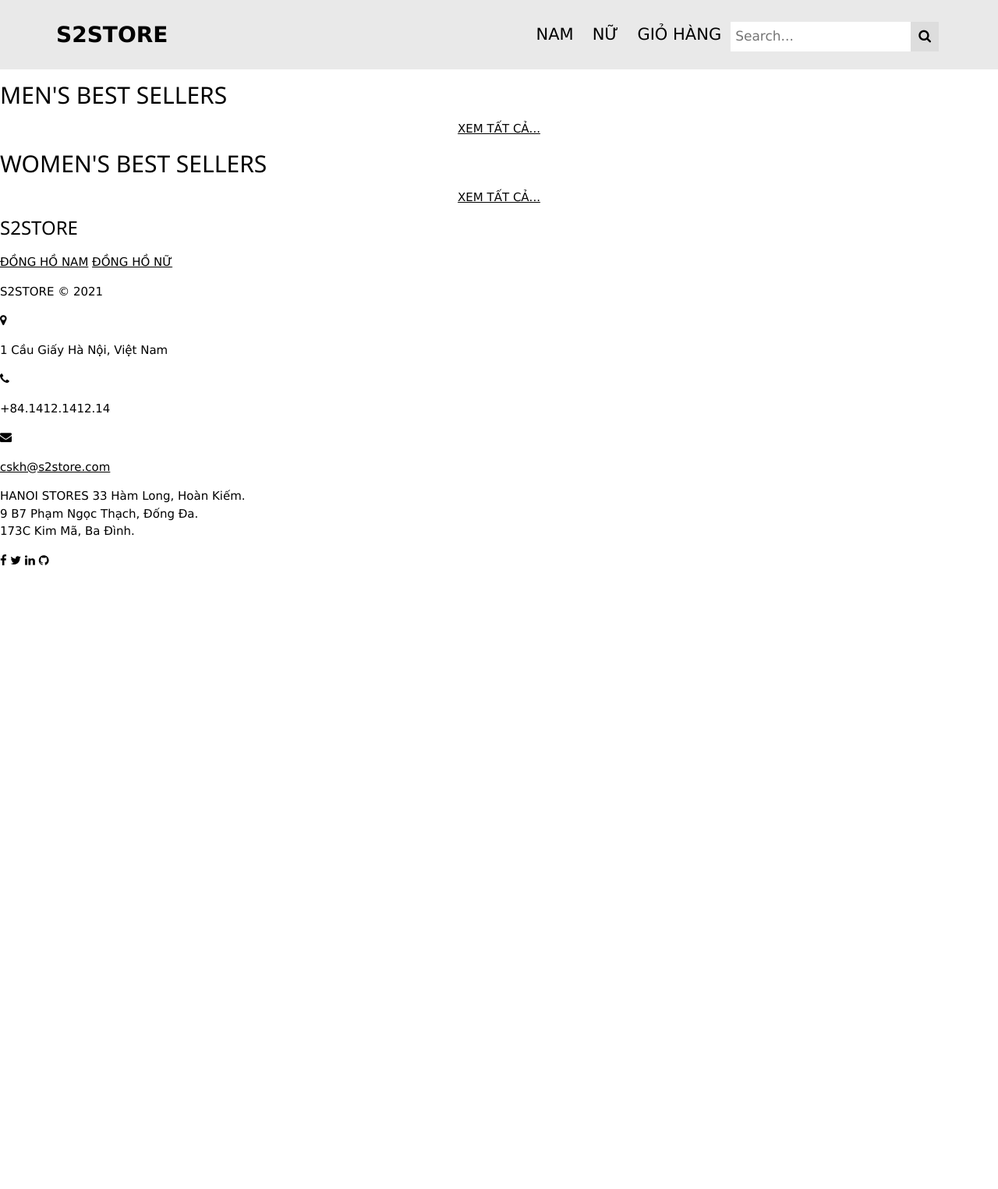
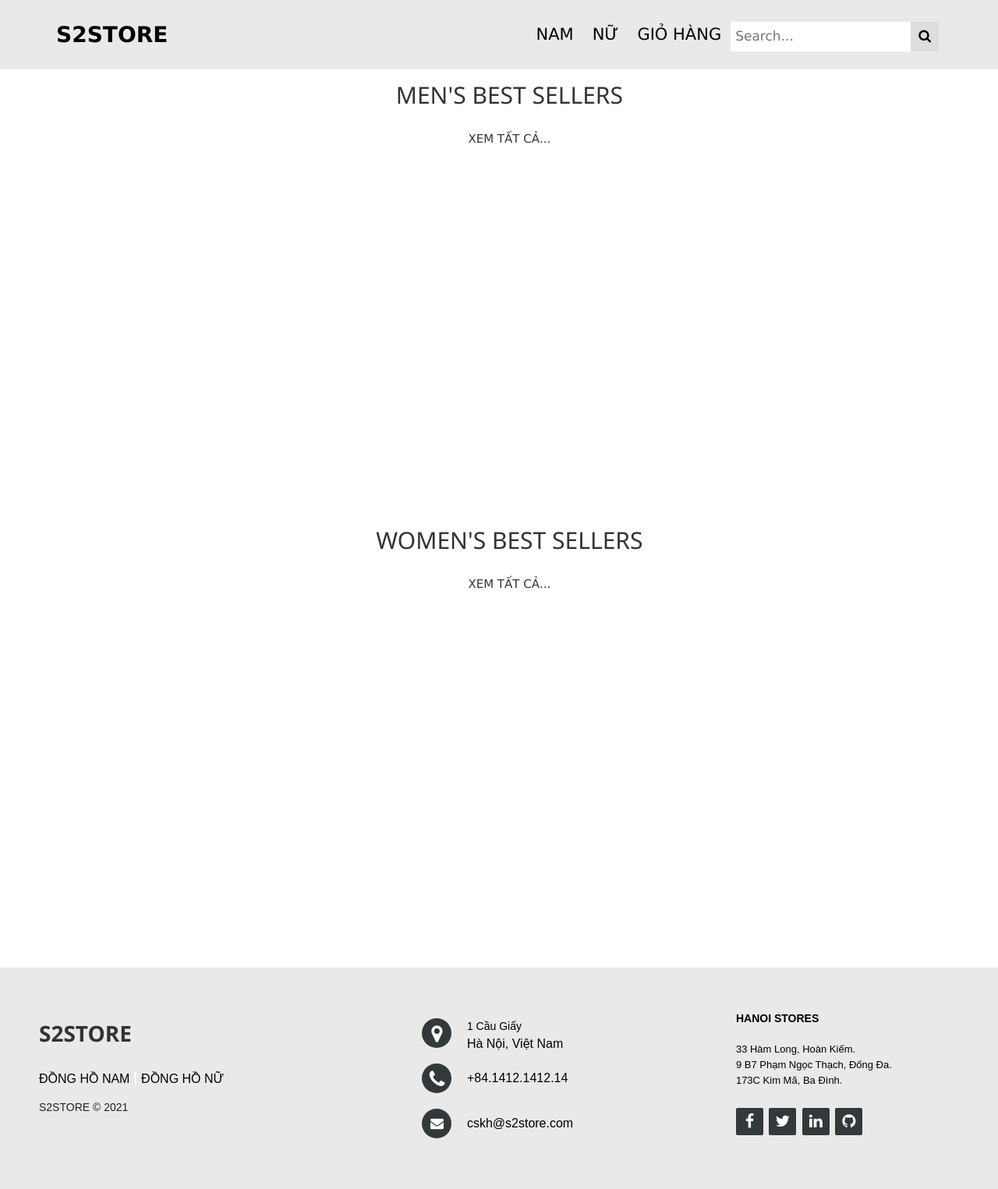
Before and after one commit to Clone-Code/S2STORE, a PHP site: page / in a window 1280 px wide. Shown: the whole page at 78% size. Before the commit the page ends 726 px from the top, so only its background shows below. Run offline with PHP 8.4, Linux system fonts and the light colour scheme; data that the repository does not hold is empty.

Commit message:
client: update(style.css)

```diff
--- a/css/style.css
+++ b/css/style.css
@@ -2,17 +2,16 @@
   box-sizing: border-box;
 }
 
-body {
-  margin: 8px;
+html, body {
+  width: 100%;
+  margin: 0 auto;
+  font-family: Helvetica, Arial, sans-serif;
+  color: #333;
 }
-
-/* header session */
-.header {
-  background-color: transparent;
-  width: 100%;
-  top: 0;
+a {
+  text-decoration: none;
+  text-align: center;
 }
-
 .menu {
   overflow: hidden;
   background-color: #e9e9e9;
@@ -112,302 +111,255 @@ body {
   }
 }
 
-/* slideshow session */
+slideshow session
 .mySlides {display:none;}
 
-/* brand session */
-.brand_section {
+/* Products */
+.mid {
+  width: 100%;
+  background-color: none;
+  padding-left: 20pt;
+}
+h1 {
+  margin: 0;
+  font-size: 40px;
+  margin-top: 35pt;
+  margin-left: 20pt;
+  font-weight: bold;
+}
+h2 {
+  margin: 0;
+  margin-left: 20pt;
+  margin-top: 30pt;
+  margin-bottom: 15pt;
   text-align: center;
-  background-color: #c1dcf9;
+  padding-bottom: 10pt;
+}
+h3 {
+  font-family: monospace;
+  font-weight: light;
+  margin: 0;
+  margin-left: 20pt;
+  margin-top: 15pt;
+  font-size: 16px;
+}
+h3 a:link, h3 a:visited, h3 a:active, h3 a:hover{
+  color: #333;
+}
+.row {
+  background-color: none;
+  height: 350pt;
+  margin-left: 30pt;
+  margin-bottom: 10pt;
+  white-space:nowrap
+}
+.item {
+  display: inline-block;
+  width: 250pt;
+  height: 320pt;
+  background-color: #fff;
+  border-radius: 6pt;
+  margin-right: 15pt;
+  transition: 0.2s ease-in-out;
+}
+.item:link, .item:visited, .item:active {
+  color: #333;
+  text-decoration: none;
+}
+.item:hover {
+  opacity: 0.75;
+  transform: scale(0.98);
+  color: #333;
+  text-decoration: none;
+  box-shadow: 11px 11px 11px rgba(33,33,33,.2)}
+.image {
+  height: 260pt;
+  width: 250pt;
+  backgroud-color: #dddddd;
+  border-radius: 6pt 6pt 0pt 0pt;
+  background-size: cover;
+  background-position: center center;
+}
+.item_description {
+  margin: 0;
+  padding-top: 5pt;
+  font-size: 17px;
+  margin-left: 10pt;
+  margin-right: 10pt;
+  text-align: center;
+  font-family: monospace;
 }
 
-.brand_section h3 {
-  color: #fcfcfc;
+/* footer session */
+.footer-distributed{
+  background: #e9e9e9;
+  box-shadow: 0 1px 1px 0 rgba(0, 0, 0, 0.12);
+  box-sizing: border-box;
+  width: 100%;
+  text-align: left;
+  font: bold 16px sans-serif;
+  padding: 55px 50px;
 }
 
-.brand_section .brand_item-container {
-  display: -webkit-box;
-  display: -ms-flexbox;
-  display: flex;
-  -webkit-box-pack: center;
-      -ms-flex-pack: center;
-          justify-content: center;
-  -ms-flex-wrap: wrap;
-      flex-wrap: wrap;
+.footer-distributed .footer-left,
+.footer-distributed .footer-center,
+.footer-distributed .footer-right{
+  display: inline-block;
+  vertical-align: top;
 }
 
-.brand_item-box {
-  width: 265px;
-  margin: 30px 10px 0 10px;
+/* Footer left */
+
+.footer-distributed .footer-left{
+  width: 40%;
+}
+.footer-distributed .footer-left h3 span{
+  font-weight: bold;
+  font-size: 28px;
+  transition: 0.4s;
+}
+/* Footer links */
+
+.footer-distributed .footer-links{
+  color:  #ffffff;
+  margin: 20px 0 12px;
+  padding: 0;
+  color: black;
 }
 
-.brand_img-box {
-  height: 310px;
-  background-size: cover;
-  background-position: center;
-  position: relative;
+.footer-distributed .footer-links a{
+  display:inline-block;
+  line-height: 1.8;
+  font-weight:400;
+  text-decoration: none;
 }
 
-.brand_img-box.item-1 {
-  background-image: url(../images/item-1.jpg);
+.footer-distributed .footer-company-name{
+  color:  #222;
+  font-size: 14px;
+  font-weight: normal;
+  margin: 0;
+}
+/* Footer Center */
+
+.footer-distributed .footer-center{
+  width: 35%;
 }
 
-.brand_img-box.item-2 {
-  background-image: url(../images/item-2.jpg);
+.footer-distributed .footer-center i{
+  background-color:  #33383b;
+  color: #ffffff;
+  font-size: 25px;
+  width: 38px;
+  height: 38px;
+  border-radius: 50%;
+  text-align: center;
+  line-height: 42px;
+  margin: 10px 15px;
+  vertical-align: middle;
 }
 
-.brand_img-box.item-3 {
-  background-image: url(../images/item-3.jpg);
+.footer-distributed .footer-center i.fa-envelope{
+  font-size: 17px;
+  line-height: 38px;
 }
 
-.brand_img-box.item-4 {
-  background-image: url(../images/item-4.jpg);
+.footer-distributed .footer-center p{
+  display: inline-block;
+  color: #000000;
+  font-weight:400;
+  vertical-align: middle;
+  margin:0;
 }
 
-.brand_img-box.item-5 {
-  background-image: url(../images/item-5.jpg);
+.footer-distributed .footer-center p span{
+  display:block;
+  font-weight: normal;
+  font-size:14px;
+  line-height:2;
 }
 
-.brand_img-box {
-  display: -webkit-box;
-  display: -ms-flexbox;
-  display: flex;
-  -webkit-box-align: center;
-      -ms-flex-align: center;
-          align-items: center;
-  -webkit-box-pack: center;
-      -ms-flex-pack: center;
-          justify-content: center;
-  overflow: hidden;
+.footer-distributed .footer-center p a{
+  color:  black;
+  text-decoration: none;;
 }
 
-.brand_img-box a {
-  display: none;
-  opacity: 0;
-  background-color: transparent;
-  border: 1px solid #999999;
-  color: #f9fafa;
-  padding: 12px 35px;
-  font-size: 15px;
-  z-index: 3;
-  -webkit-transition: opacity 0.4s;
-  transition: opacity 0.4s;
+.footer-distributed .footer-links a:before {
+  content: "|";
+  font-weight:300;
+  font-size: 20px;
+  left: 0;
+  color: #fff;
+  display: inline-block;
+  padding-right: 5px;
 }
 
-.brand_img-box::before {
-  content: "";
-  position: absolute;
-  top: 0;
-  left: 0;
-  width: 100%;
-  height: 100%;
-  background-color: rgba(37, 37, 37, 0.9);
-  z-index: 1;
-  -webkit-transform: translateY(320px);
-          transform: translateY(320px);
-  -webkit-transition: -webkit-transform 0.3s;
-  transition: -webkit-transform 0.3s;
-  transition: transform 0.3s;
-  transition: transform 0.3s, -webkit-transform 0.3s;
+.footer-distributed .footer-links .link-1:before {
+  content: none;
 }
 
-.brand_img-box:hover {
-  cursor: pointer;
+/* Footer Right */
+
+.footer-distributed .footer-right{
+  width: 20%;
 }
 
-.brand_img-box:hover::before {
-  -webkit-transform: translateY(0);
-          transform: translateY(0);
+.footer-distributed .footer-company-about{
+  line-height: 20px;
+  color:  #000000;
+  font-size: 13px;
+  font-weight: normal;
+  margin: 0;
 }
 
-.brand_img-box:hover a {
-  display: inline-block;
-  opacity: 1;
+.footer-distributed .footer-company-about span{
+  display: block;
+  color:  #000;
+  font-size: 14px;
+  font-weight: bold;
+  margin-bottom: 20px;
 }
 
-.brand_detail-box {
-  margin-top: 20px;
+.footer-distributed .footer-icons{
+  margin-top: 25px;
 }
 
-.brand_detail-box h5 {
-  text-transform: uppercase;
-  font-weight: bold;
-  color: #242425;
+.footer-distributed .footer-icons a{
+  display: inline-block;
+  width: 35px;
+  height: 35px;
+  cursor: pointer;
+  background-color:  #33383b;
+  border-radius: 2px;
+
+  font-size: 20px;
+  color: #ffffff;
+  text-align: center;
+  line-height: 35px;
+
+  margin-right: 3px;
+  margin-bottom: 5px;
 }
 
-.brand_detail-box h5 span {
-  color: #179dfb;
+/* If you don't want the footer to be responsive, remove these media queries */
+
+@media (max-width: 880px) {
+
+  .footer-distributed{
+    font: bold 14px sans-serif;
   }
 
-.brand_detail-box h6 {
-  text-transform: uppercase;
-  font-weight: bold;
-  color: #fcf9fc;
-}
-
-/* contact session */
-.contact_section {
-  color: #fff;
-  background: -webkit-gradient(linear, left top, left bottom, from(rgba(0, 0, 0, 0.3)), to(rgba(0, 0, 0, 0.3))), url(../images/contact.jpg);
-  background: linear-gradient(rgba(0, 0, 0, 0.3), rgba(0, 0, 0, 0.3)), url(../images/contact.jpg);
-  background-size: cover;
-  background-repeat: no-repeat;
-}
-
-.contact_section input {
+  .footer-distributed .footer-left,
+  .footer-distributed .footer-center,
+  .footer-distributed .footer-right{
+    display: block;
     width: 100%;
-  border: 0;
-  border-bottom: 1px solid #ffffff;
-  height: 40px;
-  padding-top: 45px;
-  padding-bottom: 20px;
-  background-color: transparent;
-  outline: none;
-  color: #fff;
-}
-
-.contact_section input::-webkit-input-placeholder {
-  color: #fff;
-}
-
-.contact_section input:-ms-input-placeholder {
-  color: #fff;
-}
-
-.contact_section input::-ms-input-placeholder {
-  color: #fff;
-}
-
-.contact_section input::placeholder {
-  color: #fff;
-}
-
-.contact_section input.message-box {
-  padding-top: 135px;
-}
-
-.contact_section button {
-  background-color: #179dfb;
-  padding: 12px 55px;
-  outline: none;
-  border: none;
-  border: 1px solid #179dfb;
-  color: #fff;
-}
-
-.contact_section button:hover {
-  color: #179dfb;
-  background-color: transparent;
-}
-
-.info_section {
-  background-color: #c1dcf9;
-}
-
-.info_items {
-  width: 90%;
-  margin: 0 auto;
-  display: -webkit-box;
-  display: -ms-flexbox;
-  display: flex;
-  -webkit-box-pack: justify;
-      -ms-flex-pack: justify;
-          justify-content: space-between;
-}
-
-.info_items .item {
-  width: 200px;
-  display: -webkit-box;
-  display: -ms-flexbox;
-  display: flex;
-  -webkit-box-orient: vertical;
-  -webkit-box-direction: normal;
-      -ms-flex-direction: column;
-          flex-direction: column;
-  -webkit-box-align: center;
-      -ms-flex-align: center;
-          align-items: center;
+    margin-bottom: 40px;
     text-align: center;
   }
 
-.info_items .item .img-box {
-  width: 80px;
-  height: 80px;
-  border-radius: 100%;
-  background-color: #ffffff;
-  background-repeat: no-repeat;
-  background-position: center;
+  .footer-distributed .footer-center i{
+    margin-left: 0;
   }
 
-.info_items .item .detail-box {
-  margin-top: 25px;
-  color: #fff;
 }
-
-.info_items {
-  position: relative;
-}
-
-.info_items a {
-  position: relative;
-  text-decoration: none;
-}
-
-.info_items::before {
-  content: "";
-  position: absolute;
-  top: 25%;
-  width: 80%;
-  height: 1px;
-  background-color: #fff;
-  left: 50%;
-  -webkit-transform: translateX(-50%);
-          transform: translateX(-50%);
-}
-
-.info_items .item .img-box.box-1 {
-  background-image: url(../images/location-blue.png);
-}
-
-.info_items .item .img-box.box-2 {
-  background-image: url(../images/telephone-blue.png);
-}
-
-.info_items .item .img-box.box-3 {
-  background-image: url(../images/envelope-blue.png);
-}
-
-.info_items .item .img-box:hover {
-  background-color: #179dfb;
-}
-
-.info_items .item .img-box:hover.box-1 {
-  background-image: url(../images/location-white.png);
-}
-
-.info_items .item .img-box:hover.box-2 {
-  background-image: url(../images/telephone-white.png);
-}
-
-.info_items .item .img-box:hover.box-3 {
-  background-image: url(../images/envelope-white.png);
-}
-
-/* footer section*/
-.footer_section {
-  background-color: #273135;
-  padding: 20px;
-  font-family: "Dosis", sans-serif;
-  font-weight: 500;
-}
-
-.footer_section p {
-  color: #fbfcfd;
-  margin: 0;
-  text-align: center;
-}
-
-.footer_section a {
-  color: #fbfcfd;
-  text-decoration: none;
-}
```
Lines whose indentation alone changed are shown as unchanged.
